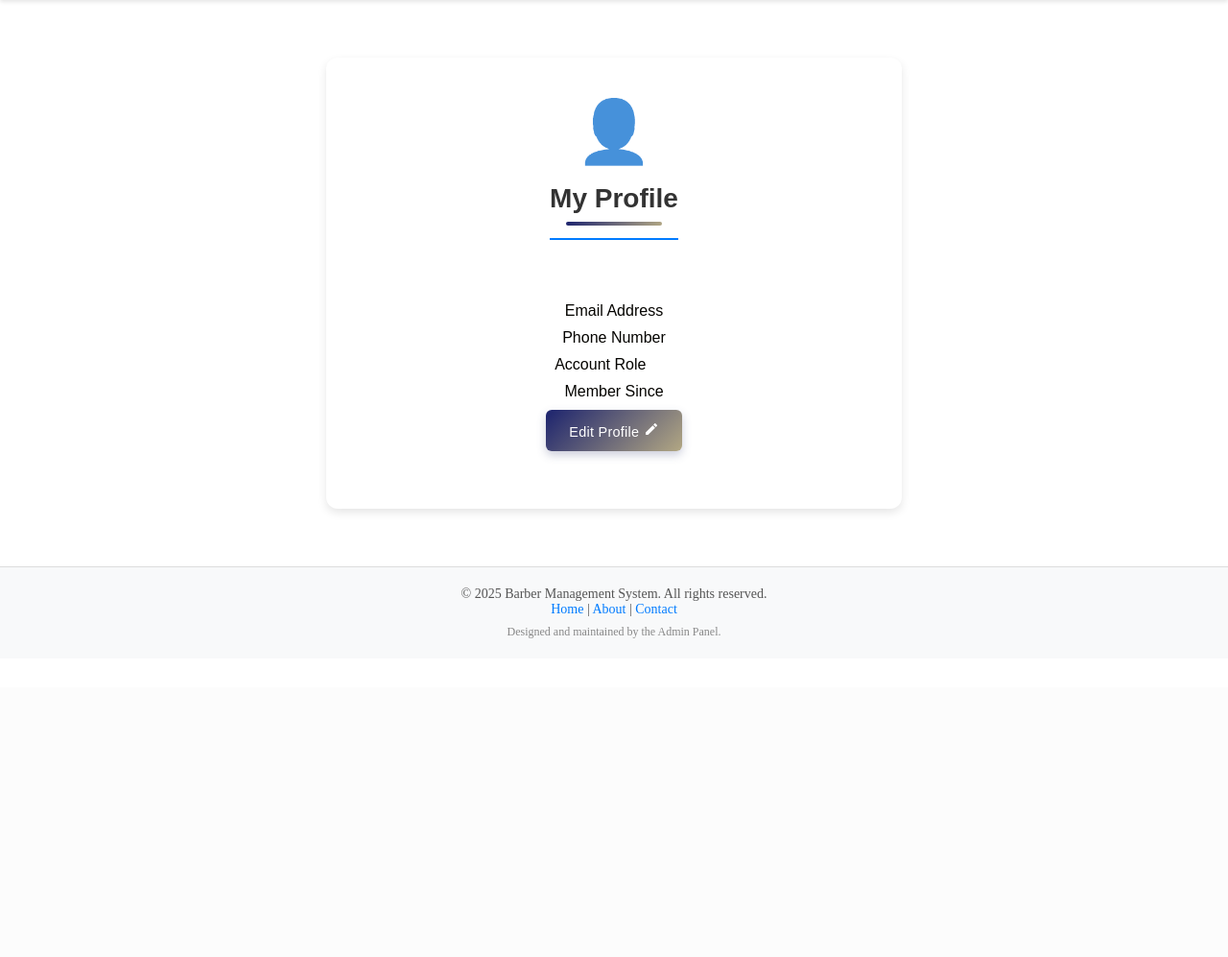
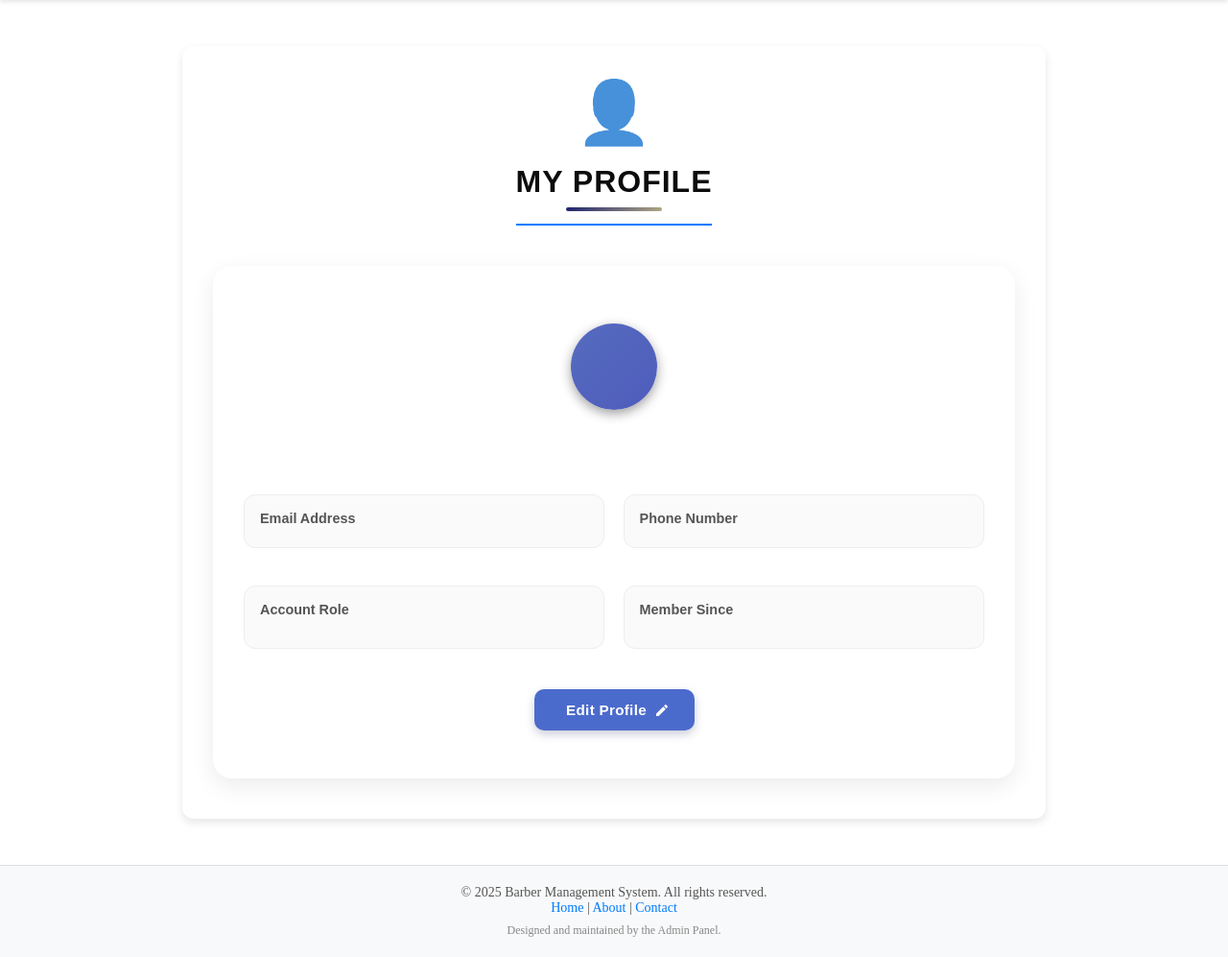
Before and after one commit to qqsas/SalonWebApplication, a PHP site: page /view_profile.php in a window 1280 px wide. Shown: the part 84-1081 px from the top of the page at 96% size. Before the commit the page ends 749 px from the top, so only its background shows below. Run offline with PHP 8.4, Linux system fonts and the light colour scheme; the visitor is signed in with stand-in values (Sample User, id 1); data that the repository does not hold is empty; some libraries are stand-ins or nearby versions.

Commit message:
Update My profile css

```diff
--- a/Project/view_profile.php
+++ b/Project/view_profile.php
@@ -20,6 +20,184 @@
 ?>
 
 <?php include 'header.php'; ?>
+
+<style>
+/* Profile Page Styling */
+.container {
+    max-width: 900px;
+    margin: 3rem auto;
+    padding: 2rem;
+    text-align: center;
+    font-family: 'Poppins', sans-serif;
+}
+
+/* Page Title */
+.container h2 {
+    font-size: 2rem;
+    color: #0c0c0eff;
+    margin-bottom: 2rem;
+    letter-spacing: 1px;
+    text-transform: uppercase;
+}
+
+/* Profile Card */
+.profile-card {
+    background: #fff;
+    border-radius: 20px;
+    box-shadow: 0 8px 25px rgba(0, 0, 0, 0.08);
+    padding: 2.5rem 2rem;
+    transition: transform 0.3s ease, box-shadow 0.3s ease;
+    width: 100%;
+    max-width: 900px; /* make it wider */
+}
+.profile-card:hover {
+    transform: translateY(-5px);
+    box-shadow: 0 12px 35px rgba(0, 0, 0, 0.12);
+}
+
+/* Profile Header */
+.profile-header {
+    display: flex;
+    flex-direction: column;
+    align-items: center;
+    margin-bottom: 2rem;
+}
+.profile-avatar {
+    background: linear-gradient(135deg, #566bbfff, #4e5cbbff);
+    color: #fff;
+    font-size: 2.5rem;
+    font-weight: 600;
+    width: 90px;
+    height: 90px;
+    border-radius: 50%;
+    display: flex;
+    align-items: center;
+    justify-content: center;
+    box-shadow: 0 4px 12px rgba(18, 17, 17, 0.4);
+    margin-bottom: 1rem;
+    transition: transform 0.3s ease;
+}
+.profile-avatar:hover {
+    transform: scale(1.08);
+}
+.profile-name {
+    font-size: 1.6rem;
+    font-weight: 600;
+    color: #333;
+    margin-bottom: 0.3rem;
+}
+.profile-role {
+    font-size: 0.95rem;
+    color: #777;
+    text-transform: capitalize;
+}
+
+/* Info Section */
+.profile-info {
+    margin-top: 1.5rem;
+}
+.info-grid {
+    display: grid;
+    grid-template-columns: repeat(auto-fit, minmax(250px, 1fr));
+    gap: 1.2rem;
+}
+.info-item {
+    background: #fafafa;
+    border-radius: 12px;
+    padding: 1rem;
+    text-align: left;
+    border: 1px solid #eee;
+    transition: background 0.3s ease;
+}
+.info-item:hover {
+    background: #fff5f5;
+}
+.info-label {
+    display: block;
+    font-weight: 600;
+    color: #555;
+    margin-bottom: 0.4rem;
+    font-size: 0.9rem;
+}
+.info-value {
+    color: #222;
+    font-size: 1rem;
+}
+
+/* Role Badge */
+.role-badge {
+    display: inline-block;
+    padding: 0.3rem 0.8rem;
+    border-radius: 20px;
+    font-weight: 600;
+    font-size: 0.85rem;
+    color: #fff;
+}
+.role-admin {
+    background: #d32f2f;
+}
+.role-customer {
+    background: #2e7d32;
+}
+.role-staff {
+    background: #1976d2;
+}
+
+.role-manager{
+    background: blue;
+}
+/* Member Since */
+.member-since {
+    font-style: italic;
+    color: #666;
+}
+
+/* Profile Actions */
+.profile-actions {
+    margin-top: 2rem;
+}
+.profile-actions .btn {
+    display: inline-flex;
+    align-items: center;
+    gap: 0.5rem;
+    background: #4b6bccff;
+    color: #fff;
+    border: none;
+    border-radius: 10px;
+    padding: 0.8rem 1.6rem;
+    text-decoration: none;
+    font-weight: 600;
+    font-size: 0.95rem;
+    transition: background 0.3s ease, transform 0.3s ease;
+}
+.profile-actions .btn:hover {
+    background: #1f1abaff;
+    transform: scale(1.05);
+}
+.profile-actions svg {
+    transition: transform 0.3s ease;
+}
+.profile-actions .btn:hover svg {
+    transform: translateX(3px);
+}
+
+/* Responsive */
+@media (max-width: 600px) {
+    .profile-card {
+        padding: 1.5rem;
+    }
+    .profile-avatar {
+        width: 70px;
+        height: 70px;
+        font-size: 2rem;
+    }
+    .container h2 {
+        font-size: 1.5rem;
+    }
+}
+
+
+</style>
 
 <div class="container">
 
```
